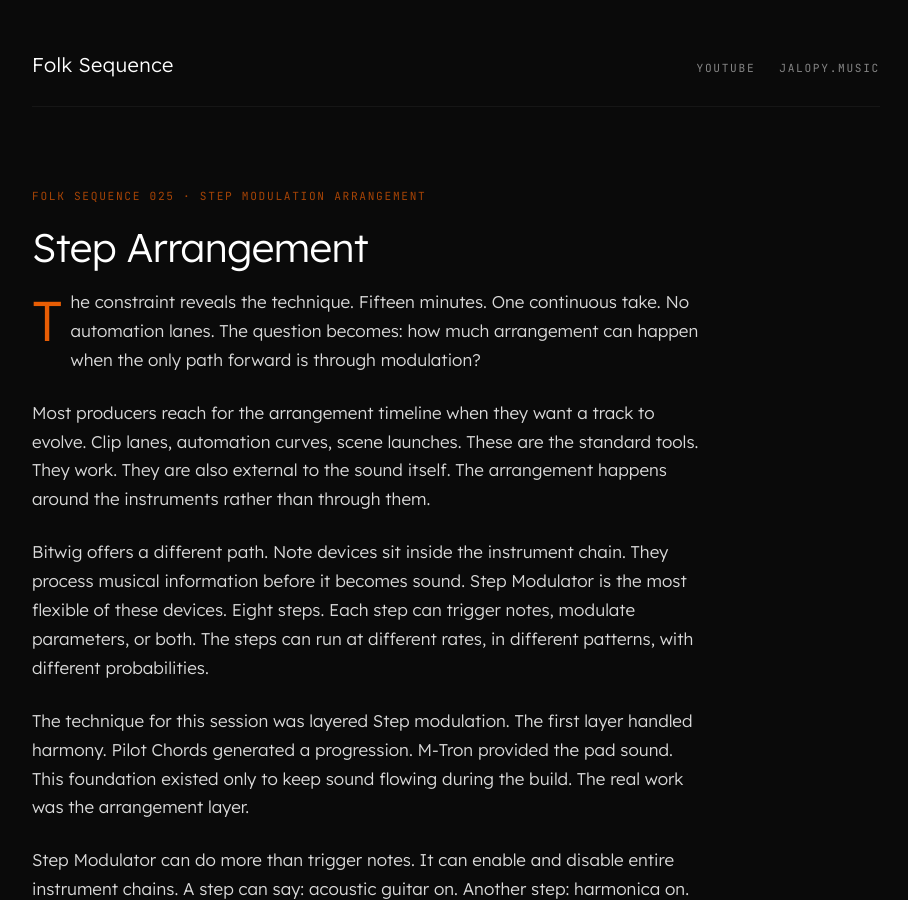
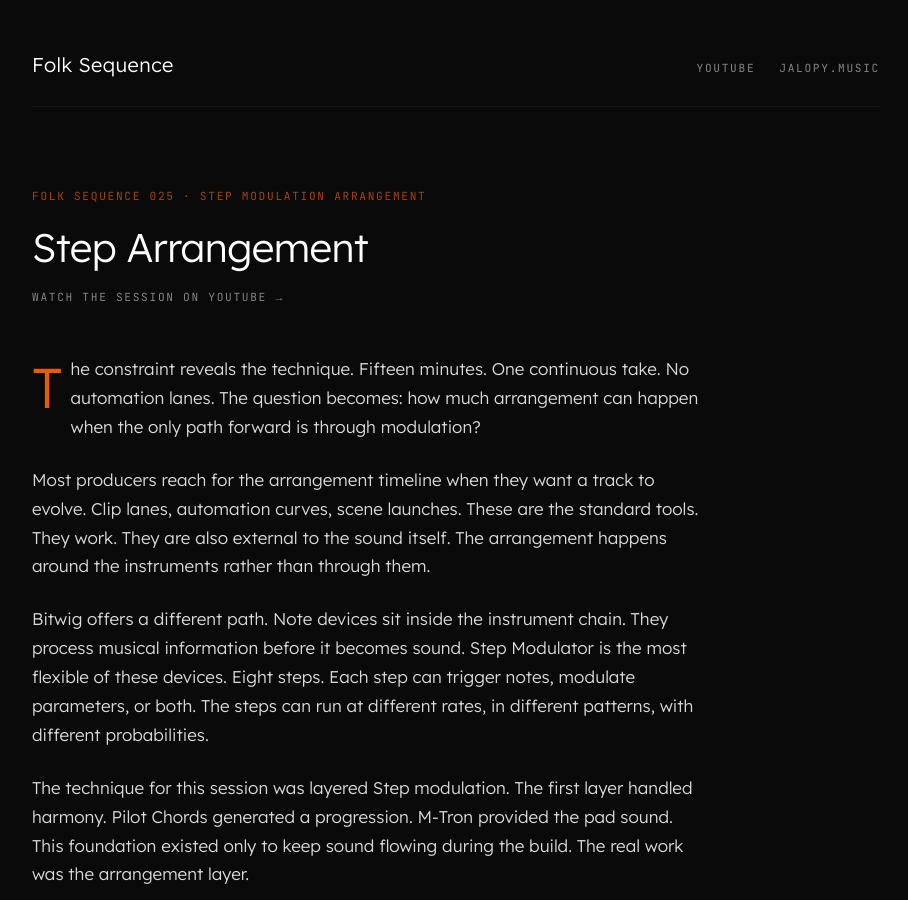
Before and after one commit to folk-sequence/folk-sequence.github.io, a Jekyll site: the page built from 025-step-arrangement.md, in a window 1280 px wide and 900 px high. Shown: the whole window, without its empty margins (184-1092 px from the left). Built offline with Jekyll 4.4.1, drawn with Linux system fonts in a browser that asks for light colours; part of the change alters nothing that is shown.

Commit message:
Add YouTube link to 025-step-arrangement.md

```diff
--- a/025-step-arrangement.md
+++ b/025-step-arrangement.md
@@ -4,6 +4,7 @@ title: "Step Arrangement"
 episode: "025"
 topic: "Step modulation arrangement"
 description: "Step Arrangement — companion essay for Folk Sequence 025"
+youtube: "https://youtu.be/nlRAoZMean4"
 ---
 
 The constraint reveals the technique. Fifteen minutes. One continuous take. No automation lanes. The question becomes: how much arrangement can happen when the only path forward is through modulation?
```
